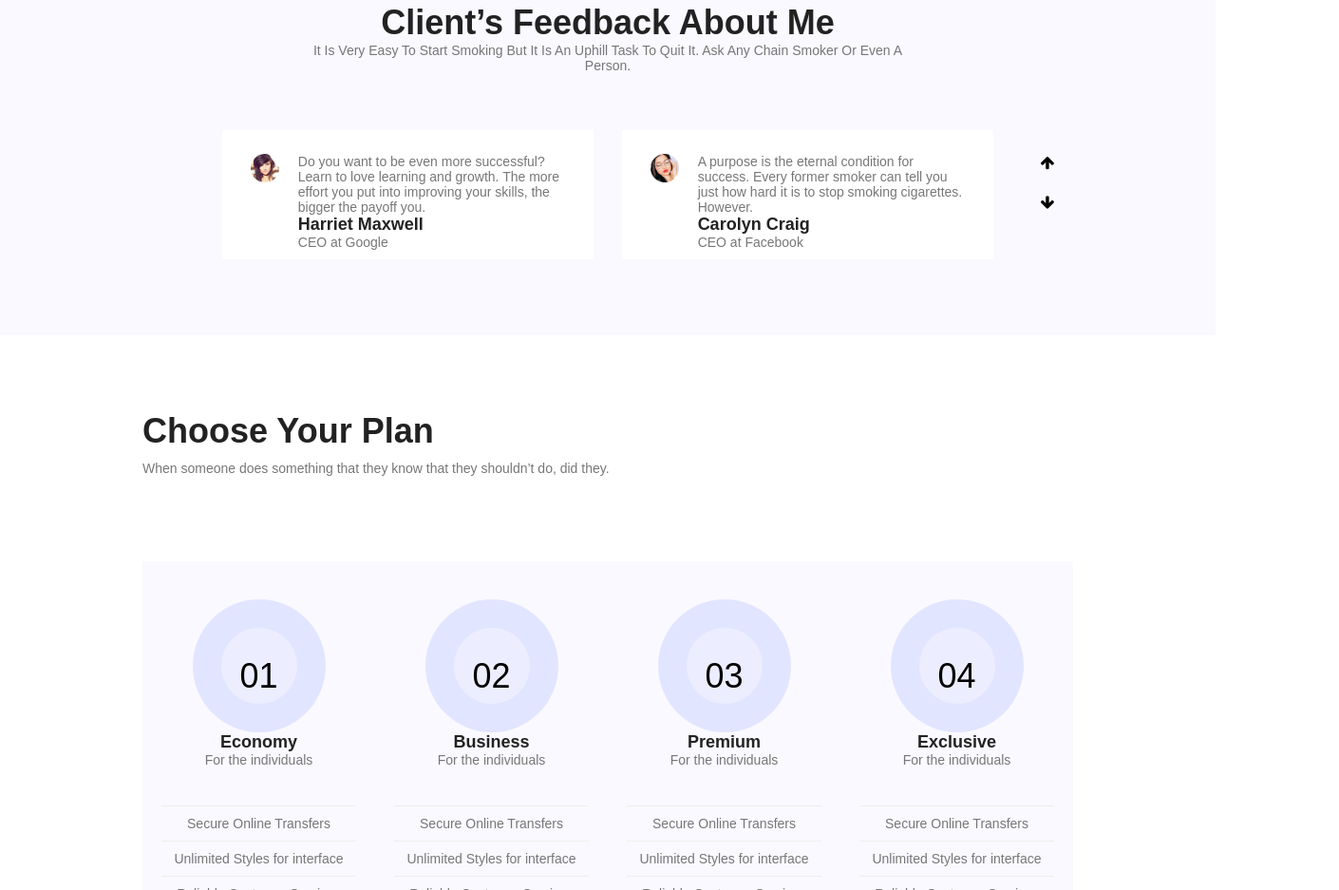
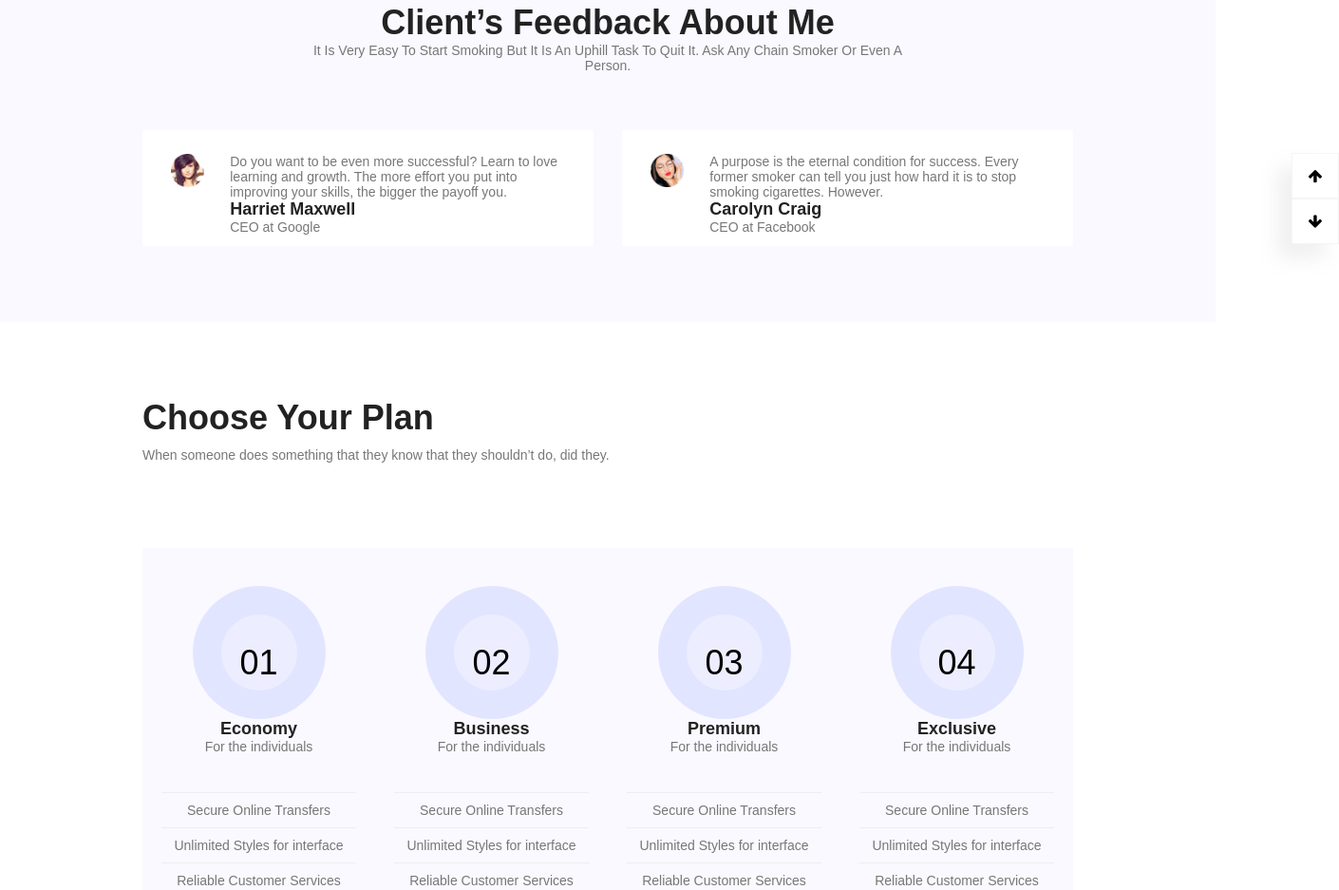
Before and after one commit to front-end-by-rimantas/19-grupe-portfolio-personal, a website: page index.html in a window 1280 px wide. Shown: the part 2448-3385 px from the top of the page at 95% size, 1410 px wide, since content can reach past the window. Drawn offline with Linux system fonts and the light colour scheme.

Commit message:
Client's feedback section css fix

```diff
--- a/css/components/clients-feedback.css
+++ b/css/components/clients-feedback.css
@@ -4,6 +4,7 @@
 .row.clients-feedback {
     column-gap: 30px;
     row-gap: 5px;
+    position: relative;
 }
     .center-clients-feedback {
         grid-column: 3 / 11;
@@ -15,18 +16,20 @@ div.row.clients-feedback-main {
 }
     div.clients-feedback-l {
         background: #fff;
-        grid-column: 2 / 7;
-        padding: 25px 30px 10px 30px;
+        grid-column: 1 / 7;
+        padding: 25px 30px 12px 30px;
     }
     div.clients-feedback-r {
         background-color: #fff;
-        grid-column: 7 / 12;
-        padding: 25px 30px 10px 30px;
+        grid-column: 7 / 13;
+        padding: 25px 30px 12px 30px;
     }
     div.clients-feedback-l > div.cont-left {
             width: 10%;
+            height: 100%;
             display: inline-block;
             float: left;
+            margin-right: 20px;
         }
 
         div.clients-feedback-l > div.cont-right {
@@ -37,8 +40,10 @@ div.row.clients-feedback-main {
         }
     div.clients-feedback-r > div.cont-left {
         width: 10%;
+        height: 100%;
         display: inline-block;
         float: left;
+        margin-right: 20px;
         }
     div.clients-feedback-r > div.cont-right {
         width: 85%;
@@ -47,32 +52,27 @@ div.row.clients-feedback-main {
         }
             div.cont-left > img{
             display: block;
-                width: 90%;
+            width: 35px;
             }
         .cont-arrow {
-        width: 100%;
-        height: 100%;
-        display: grid;
-        grid-template-areas:
-        ". a a a ."
-        ". b b b ."
-        ". c c c ."
-        ". d d d .";
+            display: inline-block;
+            width: 50px;
+            position: absolute;
+            left: 1210px;
+            top: 20%;
+            text-align: center;
+            background-color: #fff;
+            box-shadow: -15px 15px 20px #9d9d9d28;
         }
         .cont-arrow > span.arrow-up {
             display: inline-block;
             width: 100%;
-        height: 100%;
-        text-align: center;
-        grid-area: b;
+            padding: 15px 15px;
+            border: 1px solid #f5f5f5;
         }
         .cont-arrow > span.arrow-down {
             display: inline-block;
             width: 100%;
-        height: 100%;
-        text-align: center;
-        grid-area: c;
+            padding: 15px 15px;
+            border: 1px solid #f5f5f5;
         }
-    /* ARROWS position fix START*/
-
-    /* ARROWS position fix END*/
```
Lines whose indentation alone changed are shown as unchanged.
